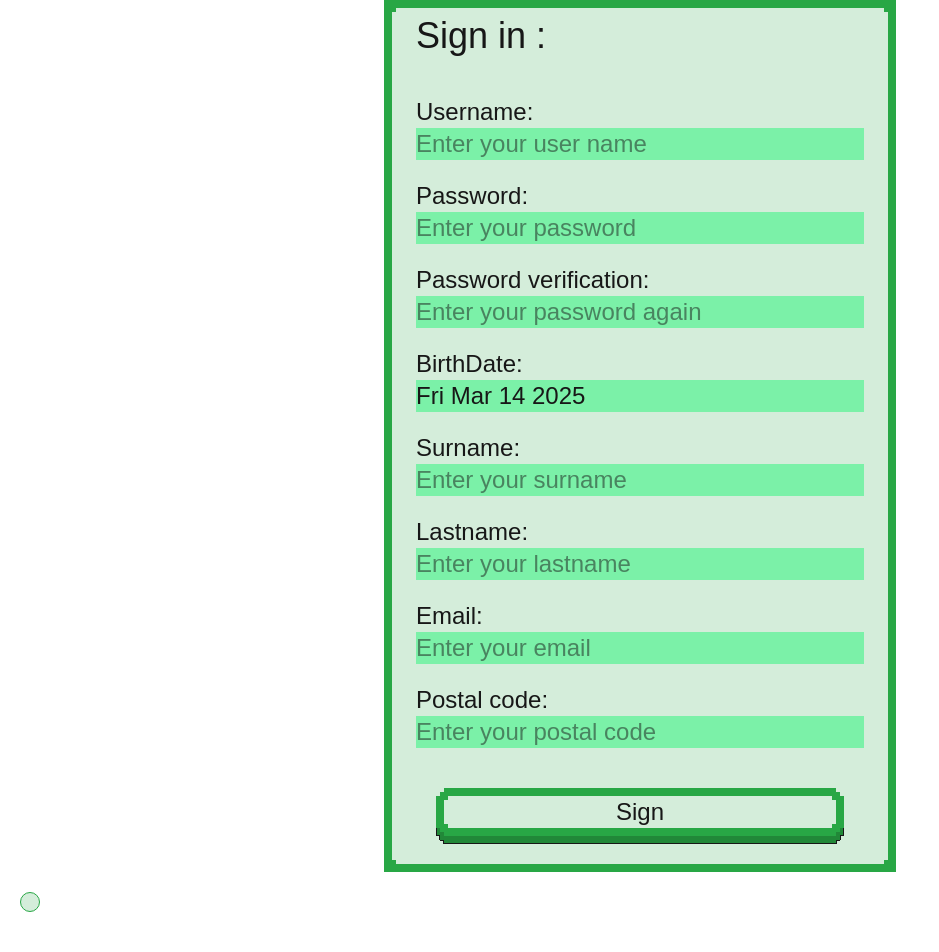
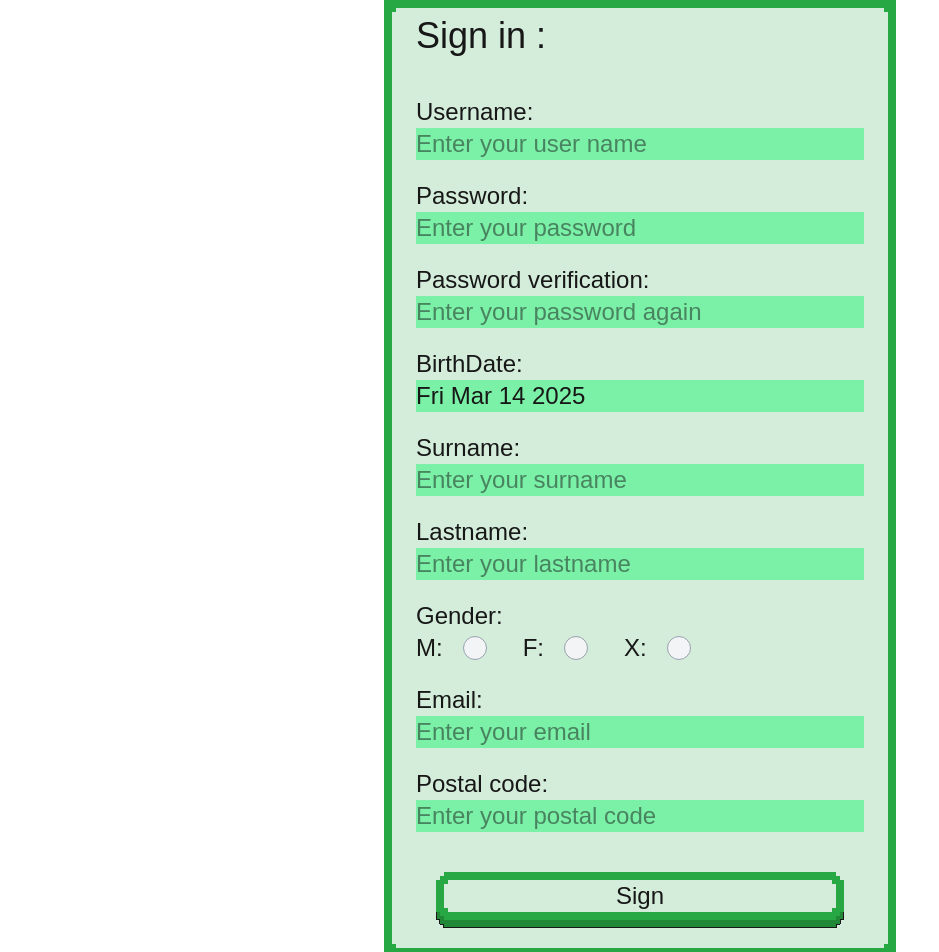
Before and after one commit to Green-U-Organization/Green.U, a Next.js app in the folder my-app/: page /signin in a window 1280 px wide. Shown: the top 952 px of the page, without its empty margins (0-939 px from the left). Built offline with nearby package versions, Linux system fonts and the light colour scheme; a web font is replaced by a local one.

Commit message:
add component Radio

```diff
--- a/my-app/src/app/signin/page.tsx
+++ b/my-app/src/app/signin/page.tsx
@@ -7,6 +7,7 @@ import Card from "@/components/Card";
 import TextInput from "@/components/TextInput";
 import Button from "@/components/Button";
 import Calendar from "react-calendar";
+import Radio from "@/components/Radio";
 
 const page = () => {
 	const [login, setLogin] = useState("");
@@ -20,22 +21,18 @@ const page = () => {
 	const [surname, setSurname] = useState("");
 	const [errorEmptySurname, setErrorEmptySurname] = useState<boolean>(false);
 	const [lastname, setLastname] = useState("");
-	const [errorEmptyLastname, setErrorEmptyLastname] =
-		useState<boolean>(false);
+	const [errorEmptyLastname, setErrorEmptyLastname] =	useState<boolean>(false);
 	const [email, setEmail] = useState("");
 	const [errorEmptyEmail, setEmptyErrorEmail] = useState<boolean>(false);
 	const [postalCode, setPostalCode] = useState("");
-	const [errorEmptyPostalCode, setErrorEmptyPostalCode] =
-		useState<boolean>(false);
+	const [errorEmptyPostalCode, setErrorEmptyPostalCode] =	useState<boolean>(false);
 	const [sexe, setSexe] = useState("");
 	const [birthDate, setBirthDate] = useState(new Date());
-	const [errorEmptyBirthDate, setErrorEmptyBirthDate] =
-		useState<boolean>(false);
-	const [errorSpecialCharPassword, setErrorSpecialCharPassword] =
-		useState<boolean>(false);
-	const [errorMatchingPassword, setErrorMatchingPassword] =
-		useState<boolean>(false);
-  const [birthDateDisplay, setBirthDateDisplay] = useState<boolean>(false)
+	const [errorEmptyBirthDate, setErrorEmptyBirthDate] = useState<boolean>(false);
+	const [errorSpecialCharPassword, setErrorSpecialCharPassword] = useState<boolean>(false);
+	const [errorMatchingPassword, setErrorMatchingPassword] = useState<boolean>(false);
+  	const [birthDateDisplay, setBirthDateDisplay] = useState<boolean>(false)
+	const [selectedValue, setSelectedValue] = useState("");
 
 	const specialChar = [
 		"²",
@@ -215,8 +212,8 @@ const page = () => {
 						onChange={handlePasswordVerifyChange}
 					/>
 
-          <p onClick={handleClick}>BirthDate: </p>
-          <p onClick={handleClick} className="bg-bginput mb-5">{birthDate.toDateString()}</p>
+					<p onClick={handleClick}>BirthDate: </p>
+					<p onClick={handleClick} className="bg-bginput mb-5">{birthDate.toDateString()}</p>
 
 					<div style={{display : birthDateDisplay ? "block" : "none"}}>
 						<Calendar onChange={setBirthDate} value={birthDate} />
@@ -232,8 +229,6 @@ const page = () => {
 						onChange={handleSurnameChange}
 					/>
 
-					{/* Add radio button for sexe and calendar for birthdate */}
-
 					<TextInput
 						type="text"
 						label="Lastname"
@@ -243,6 +238,13 @@ const page = () => {
 						error={errorEmptyLastname}
 						onChange={handleLastnameChange}
 					/>
+
+					<p>Gender: </p>
+					<div className="flex items-center gap-4">
+						<Radio id="M" name="gender" value="M" checked={selectedValue === "option1"} onChange={setSelectedValue}/>
+						<Radio id="F" name="gender" value="F" checked={selectedValue === "option2"} onChange={setSelectedValue}/>
+						<Radio id="X" name="gender" value="X" checked={selectedValue === "option3"} onChange={setSelectedValue}/>
+					</div>
 
 					<TextInput
 						type="email"
--- a/my-app/src/components/Radio.tsx
+++ b/my-app/src/components/Radio.tsx
@@ -1,44 +1,52 @@
-"use client"
-import React, { useEffect, useState } from 'react'
+"use client";
+import React, { useEffect, useState } from "react";
 
 interface RadioProps {
-    name: string
-    value: string
-    checked?: boolean
-    onChange?: (value: string) => void
+  name: string;
+  value: string;
+  checked?: boolean;
+  id: string;
+  onChange?: (value: string) => void;
 }
 
-const Radio: React.FC<RadioProps> = ({name, value, checked = false, onChange }) => {
-    const [selected, setSelected] = useState(checked)
-    const [hover, setHover] = useState(false)
+const Radio: React.FC<RadioProps> = ({ name, value, checked = false, id, onChange }) => {
+  const [hover, setHover] = useState(false);
 
   const handleClick = () => {
     if (onChange) {
-            onChange(value)
+      onChange(value);
     }
-        setSelected(true)
-    }
-
-    useEffect(() => {
-        setSelected(checked)
-    },[checked])
+  };
 
   return (
-        <>
-            <div className={`h-5 w-5 relative m-5 rounded-full flex items-center justify-center
-            ${hover ? "bg-bgbutton" : "bg-cardbackground"}
-            ${selected ? "border-2 border-primary" : "border border-border"}`}
+    <div className="flex flex-row mb-5 items-center">
+        <label htmlFor={id}>{id}:</label>
+
+    <div
+      className={`h-6 w-6 flex ml-5 mr-5 items-center justify-center rounded-full cursor-pointer transition-all
+        ${hover ? "bg-bginput" : "bg-gray-100"}
+        ${checked ? "border-2 bg-bgbutton" : "border border-gray-400"}`}
       onMouseEnter={() => setHover(true)}
       onMouseLeave={() => setHover(false)}
-           // onClick={handleC}
+      onClick={handleClick}
+      role="radio"
+      aria-checked={checked}
+      tabIndex={0}
       >
+      {checked && <div className="w-3 h-3 bg-border rounded-full"></div>}
 
+      <input
+        type="radio"
+        name={name}
+        id={id}
+        value={value}
+        checked={checked}
+        onChange={() => onChange?.(value)}
+        className="hidden"
+      />
     </div>
+    </div>
+  );
+};
 
-        </>
-
-
-    )
-}
-
-export default Radio
+export default Radio;
```
Lines whose indentation alone changed are shown as unchanged.
